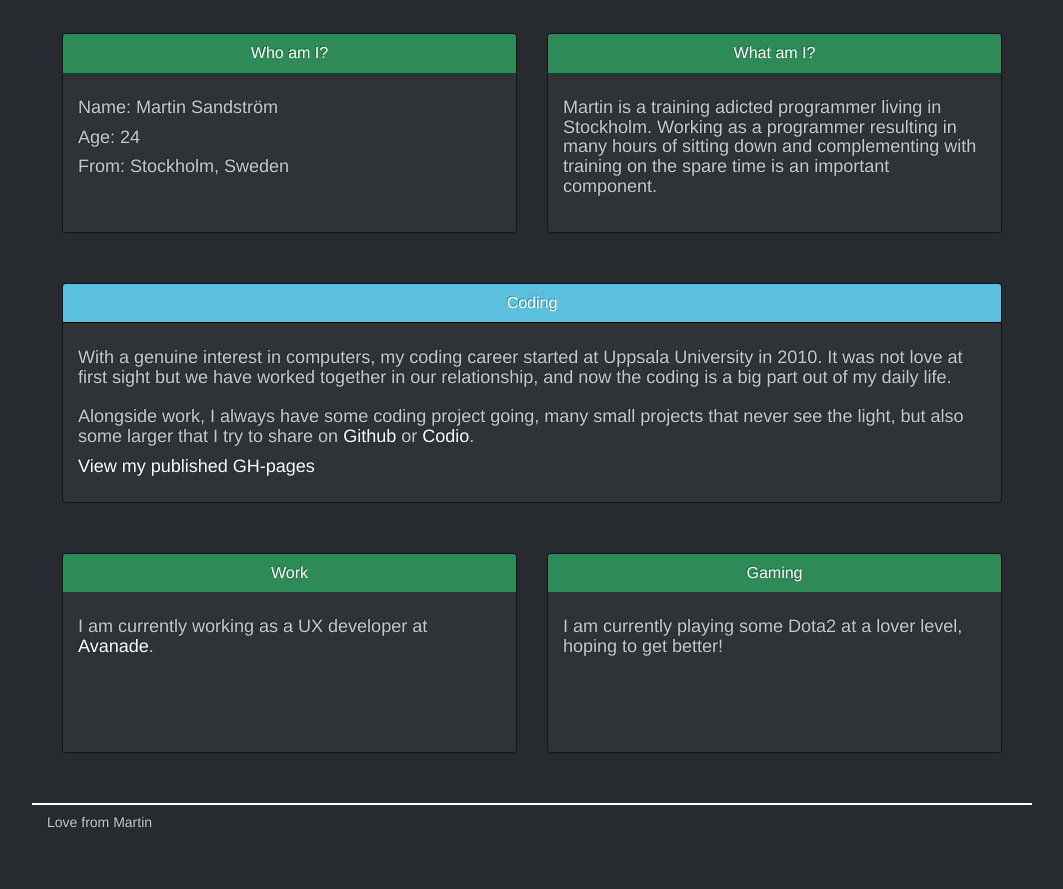
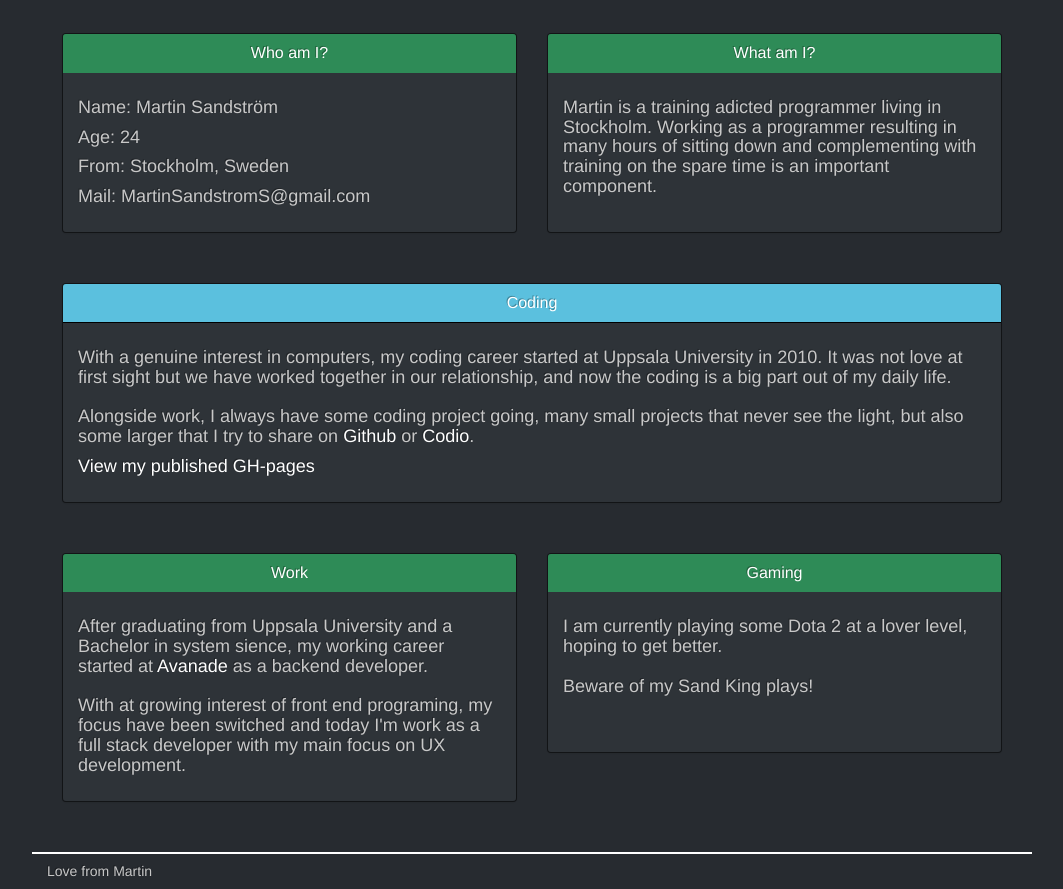
Before and after one commit to MartinSandstrom/martinsandstrom.github.io, a website: page index.html in a window 1280 px wide. Shown: the part 405-1294 px from the top of the page, without its empty margins (108-1171 px from the left). Before the commit the page ends 1245 px from the top, so only its background shows below. Drawn offline with Linux system fonts and the light colour scheme.

Commit message:
adding new content.

```diff
--- a/index.html
+++ b/index.html
@@ -55,6 +55,9 @@
                         <h4>
                             From:     Stockholm, Sweden
                         </h4>
+                        <h4>
+                            Mail:     MartinSandstromS@gmail.com
+                        </h4>
                     </div>
                 </div>
             </div>
@@ -91,7 +94,10 @@
                         <h2 class="panel-title text-center">Work</h2>
                     </div>
                     <div class="panel-body">
-                        <h4>I am currently working as a UX developer at <a href="http://www.avanade.com/nordic/Pages/default.aspx">Avanade</a>.</h4>
+                        <h4>After graduating from Uppsala University and a Bachelor in system sience, my working career started at <a href="http://www.avanade.com/nordic/Pages/default.aspx">Avanade</a> as a backend developer.
+													<br>
+													<br>
+													With at growing interest of front end programing, my focus have been switched and today I'm work as a full stack developer with my main focus on UX development.</h4>
                     </div>
                 </div>
             </div>
@@ -101,7 +107,10 @@
                         <h2 class="panel-title text-center"> Gaming</h2>
                     </div>
                     <div class="panel-body">
-                        <h4>I am currently playing some Dota2 at a lover level, hoping to get better!</h4>
+                        <h4>I am currently playing some Dota 2 at a lover level, hoping to get better.
+													<br>
+													<br>
+													Beware of my Sand King plays!</h4>
                     </div>
                 </div>
             </div>
```
